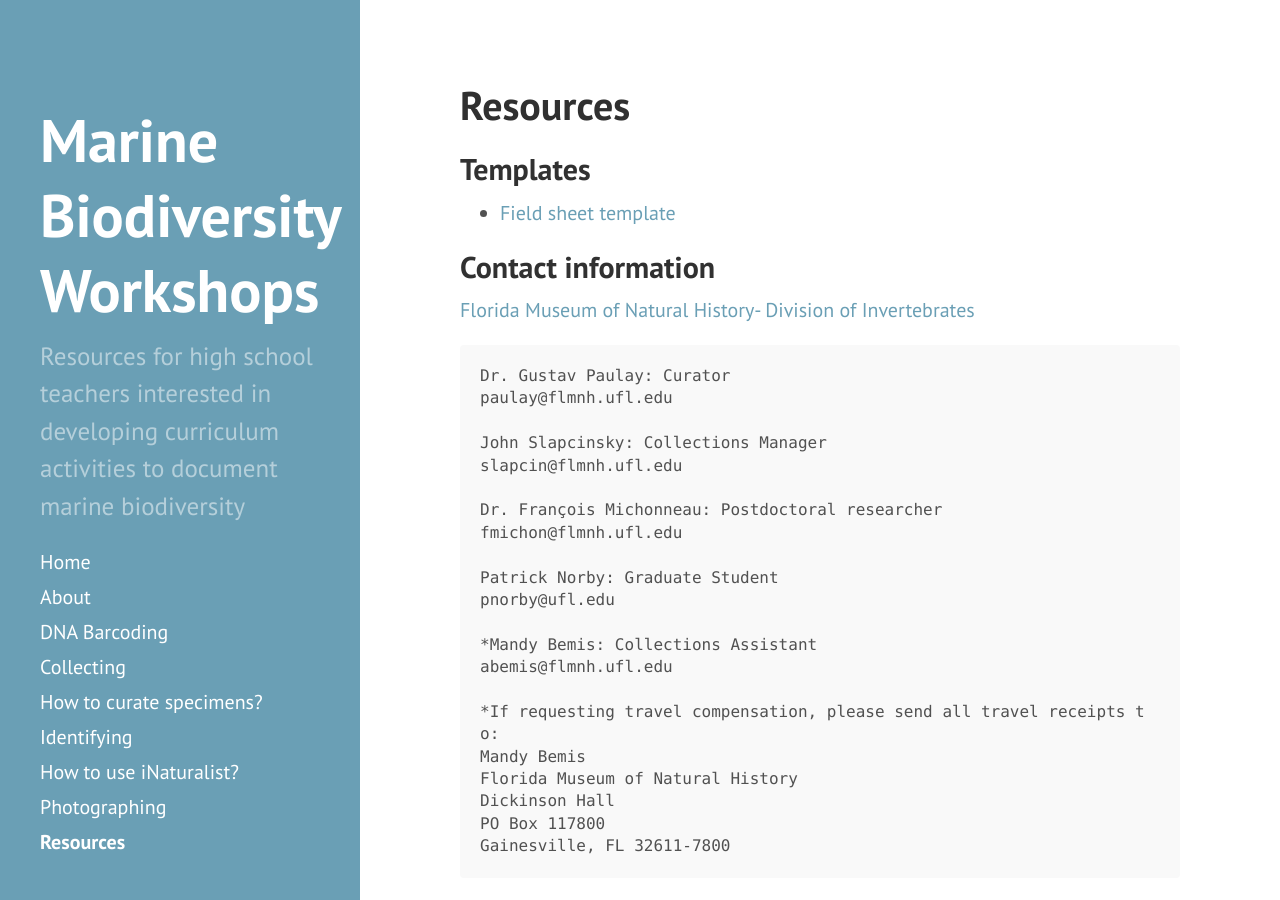
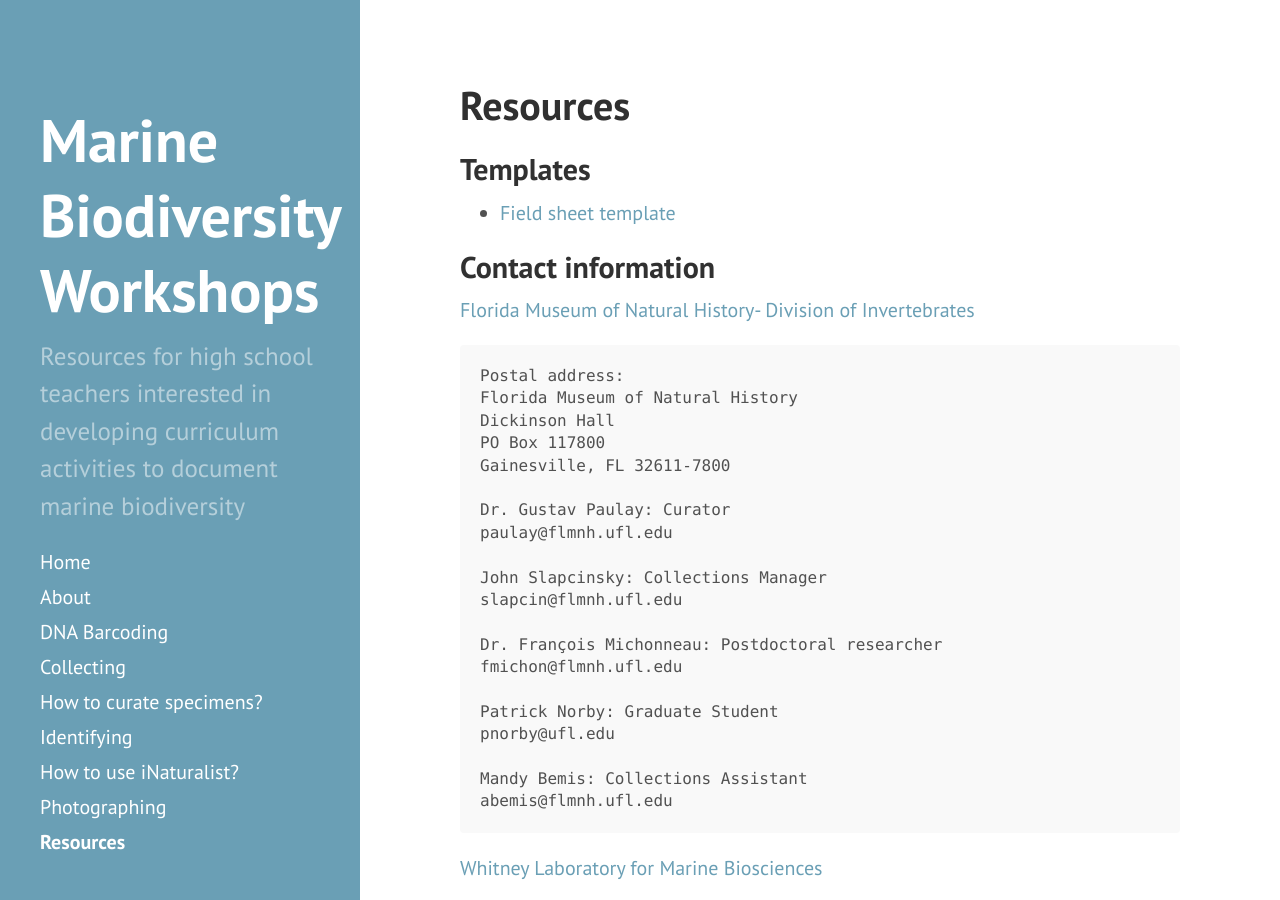
Before and after one commit to marine-diversity-workshops/marine-diversity-workshops.github.io, a Jekyll site: the page built from resources.md, in a window 1280 px wide and 900 px high. Built offline with Jekyll 4.4.1, drawn with Linux system fonts in a browser that asks for light colours; nearby versions of some CDN libraries.

Commit message:
other minor fixes

```diff
--- a/resources.md
+++ b/resources.md
@@ -13,6 +13,12 @@
 
 [Florida Museum of Natural History- Division of Invertebrates](https://www.flmnh.ufl.edu/malacology/)
 
+	Postal address:
+	Florida Museum of Natural History
+	Dickinson Hall
+	PO Box 117800
+	Gainesville, FL 32611-7800
+
 	Dr. Gustav Paulay: Curator
 	paulay@flmnh.ufl.edu
 
@@ -25,15 +31,8 @@
 	Patrick Norby: Graduate Student
 	pnorby@ufl.edu
 
-	*Mandy Bemis: Collections Assistant
+	Mandy Bemis: Collections Assistant
 	abemis@flmnh.ufl.edu
-
-	*If requesting travel compensation, please send all travel receipts to:
-	Mandy Bemis
-	Florida Museum of Natural History
-	Dickinson Hall
-	PO Box 117800
-	Gainesville, FL 32611-7800
 
 
 [Whitney Laboratory for Marine Biosciences](http://www.whitney.ufl.edu/)
```
